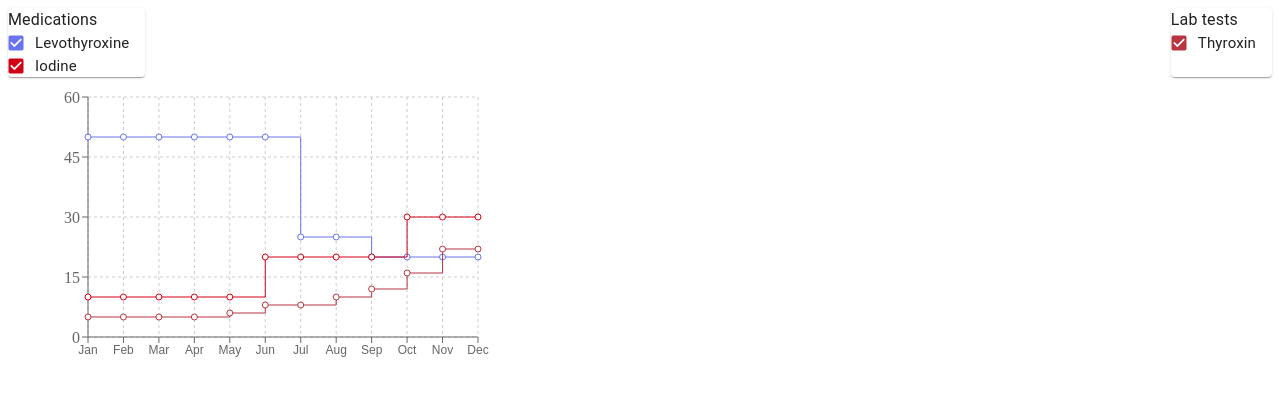
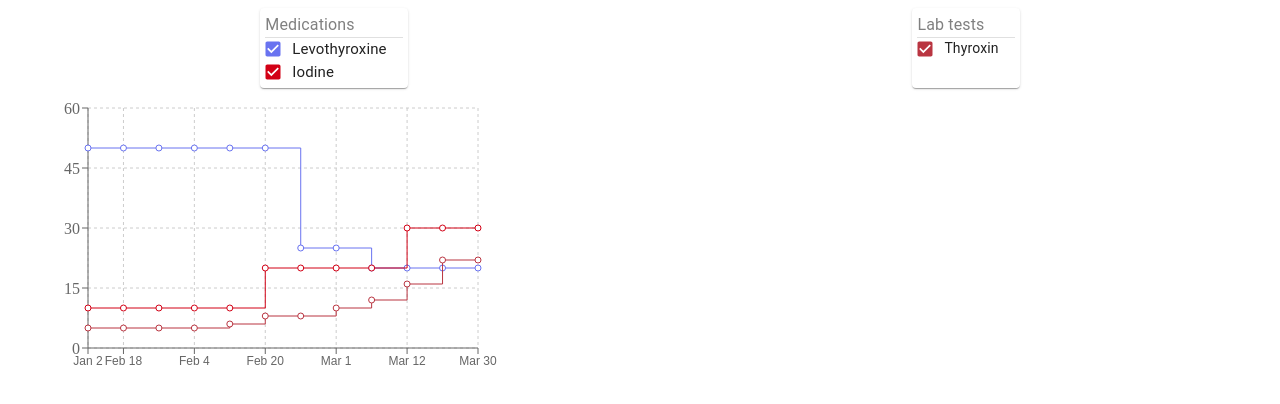
Before and after one commit to Bistec-UOM/MedicareHub_front, a React (Create React App) app in the folder front/: page /doct/analytics in a window 1280 px wide. Shown: the top 404 px of the page. Built offline with nearby package versions, Linux system fonts and the light colour scheme.

Commit message:
Doctor analytic report integrated

```diff
--- a/front/src/components/DoctorComponents/AnaliticalReports.js
+++ b/front/src/components/DoctorComponents/AnaliticalReports.js
@@ -1,13 +1,22 @@
-import React from 'react';
+import React, { useEffect, useState } from 'react';
 import Dialog from '@mui/material/Dialog';
 import DialogTitle from '@mui/material/DialogTitle';
 import DialogContent from '@mui/material/DialogContent';
 import Typography from '@mui/material/Typography';
 import CloseIcon from '@mui/icons-material/Close';
+import Doctor_analytics from '../Doctor_analytics';
 
 export default function AnaliticalReports(props) {
 
     const {openAreports,setOpenAreports} = props;
+
+    const [load,setLoad]=useState(false)
+
+    useEffect(()=>{
+      setTimeout(() => {
+        setLoad(true)
+      }, 4000);
+    })
 
   const handleClose = () => {
     setOpenAreports(false);
@@ -17,18 +26,8 @@ export default function AnaliticalReports(props) {
       <Dialog open={openAreports}>
       <CloseIcon onClick={handleClose} style={{ position: 'absolute', right: '8px', top: '8px', cursor: 'pointer' }} />
         <DialogTitle sx={{ m: 0, p: 2 }}>PATIENT ANALITICAL RECORDS</DialogTitle>
-        <DialogContent dividers  sx={{ maxHeight: '500px', overflowY: 'auto' }}>
-          <Typography>
-            Cras mattis consectetur purus sit amet fermentum. Cras justo odio,
-            dapibus ac facilisis in, egestas eget quam. Morbi leo risus, porta ac
-            consectetur ac, vestibulum at eros.
-          </Typography>
-          <Typography>
-            Cras mattis consectetur purus sit amet fermentum. Cras justo odio,
-            dapibus ac facilisis in, egestas eget quam. Morbi leo risus, porta ac
-            consectetur ac, vestibulum at eros.
-          </Typography>
-
+        <DialogContent dividers  sx={{height: '350px', overflowY: 'auto' }}>
+          {load?<Doctor_analytics></Doctor_analytics>:''}
          </DialogContent>
       </Dialog>
     </div>
--- a/front/src/components/Doctor_analytics.js
+++ b/front/src/components/Doctor_analytics.js
@@ -1,6 +1,6 @@
 import React, { useEffect, useState } from 'react';
 import { LineChart, Line, XAxis, YAxis, CartesianGrid, Tooltip, Legend, ResponsiveContainer } from 'recharts';
-import { Box,FormGroup,FormControlLabel,Checkbox, Typography, Paper} from '@mui/material'
+import { Box,FormGroup,FormControlLabel,Checkbox, Typography, Paper, Divider} from '@mui/material'
 
 
 const Doctor_analytics = () => {
@@ -20,18 +20,18 @@ const Doctor_analytics = () => {
   };
 
   const [data,setData] = useState([
-    { month: 'Jan', Levothyroxine: 50, Iodine: 10 , Thyroxin:5},
-    { month: 'Feb', Levothyroxine: 50, Iodine: 10 , Thyroxin:5},
-    { month: 'Mar', Levothyroxine: 50, Iodine: 10 , Thyroxin:5},
-    { month: 'Apr', Levothyroxine: 50, Iodine: 10 , Thyroxin:5},
-    { month: 'May', Levothyroxine: 50, Iodine: 10 , Thyroxin:6},
-    { month: 'Jun', Levothyroxine: 50, Iodine: 20, Thyroxin:8},
-    { month: 'Jul', Levothyroxine: 25, Iodine: 20 , Thyroxin:8},
-    { month: 'Aug', Levothyroxine: 25, Iodine: 20 , Thyroxin:10},
-    { month: 'Sep', Levothyroxine: 20, Iodine: 20 , Thyroxin:12},
-    { month: 'Oct', Levothyroxine: 20, Iodine: 30 , Thyroxin:16},
-    { month: 'Nov', Levothyroxine: 20, Iodine: 30 , Thyroxin:22},
-    { month: 'Dec', Levothyroxine: 20, Iodine: 30 , Thyroxin:22},
+    { month: 'Jan 2', Levothyroxine: 50, Iodine: 10 , Thyroxin:5},
+    { month: 'Feb 18', Levothyroxine: 50, Iodine: 10 , Thyroxin:5},
+    { month: 'Jan 30 ', Levothyroxine: 50, Iodine: 10 , Thyroxin:5},
+    { month: 'Feb 4', Levothyroxine: 50, Iodine: 10 , Thyroxin:5},
+    { month: 'Feb 10', Levothyroxine: 50, Iodine: 10 , Thyroxin:6},
+    { month: 'Feb 20', Levothyroxine: 50, Iodine: 20, Thyroxin:8},
+    { month: 'Feb 28', Levothyroxine: 25, Iodine: 20 , Thyroxin:8},
+    { month: 'Mar 1', Levothyroxine: 25, Iodine: 20 , Thyroxin:10},
+    { month: 'Mar 6', Levothyroxine: 20, Iodine: 20 , Thyroxin:12},
+    { month: 'Mar 12', Levothyroxine: 20, Iodine: 30 , Thyroxin:16},
+    { month: 'Mar 20', Levothyroxine: 20, Iodine: 30 , Thyroxin:22},
+    { month: 'Mar 30', Levothyroxine: 20, Iodine: 30 , Thyroxin:22},
   ]);
 
   const getRandomColor=()=>{
@@ -53,9 +53,10 @@ const Doctor_analytics = () => {
 
 return(
 <Box>
-    <Box sx={{display:'flex',justifyContent:'space-between'}}>
-      <Paper >
-        <Typography sx={{fontSize:'16px'}}>Medications</Typography>
+    <Box sx={{display:'flex',justifyContent:'space-around'}}>
+      <Paper sx={{p:'5px'}}>
+        <Typography sx={{fontSize:'16px',color:'grey'}}>Medications</Typography>
+        <Divider></Divider>
         <FormGroup >
         {medList.map((el,ind) => (
              ind<=1? <FormControlLabel
@@ -67,14 +68,15 @@ return(
         </FormGroup>
       </Paper>
 
-      <Paper>
-        <Typography sx={{fontSize:'16px'}}>Lab tests</Typography>
+      <Paper sx={{p:'5px'}}>
+        <Typography sx={{fontSize:'16px',color:'grey'}}>Lab tests</Typography>
+        <Divider></Divider>
         <FormGroup >
         {medList.map((el,ind) => (
               ind==2?<FormControlLabel
                 key={el}
-                control={<Checkbox size='small' sx={{height:'22px'}} style={{ color: col[el] }} checked={selectedMed.includes(el)} onChange={() => handleMedToggle(el)} />}
-                label={<Typography sx={{fontSize:'15px'}}>{el}</Typography>}
+                control={<Checkbox size='small' sx={{height:'20px'}} style={{ color: col[el] }} checked={selectedMed.includes(el)} onChange={() => handleMedToggle(el)} />}
+                label={<Typography sx={{fontSize:'14px'}}>{el}</Typography>}
               />:''
             ))}
         </FormGroup>
```
